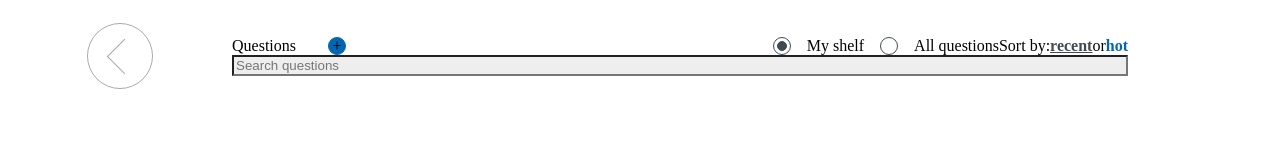
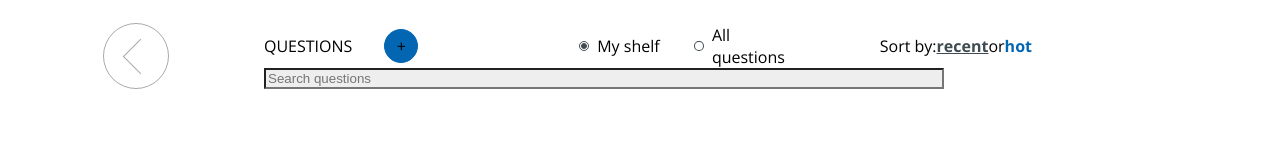
Before and after one commit to NancyBabich/ask-a-question, a React app: page / in a window 1280 px wide. Built offline with nearby package versions, Linux system fonts and the light colour scheme.

Commit message:
add AppContainer with global styles and tweak navbar styling

```diff
--- /dev/null
+++ b/app/components/AppContainer.js
@@ -0,0 +1,5 @@
+import styled from 'styled-components';
+
+const AppContainer = styled.div`font-family: 'Open Sans';`;
+
+export default AppContainer;
--- /dev/null
+++ b/app/components/DisplaySettings.js
@@ -0,0 +1,151 @@
+import React, { Component } from 'react';
+import styled from 'styled-components';
+import { ifProp } from 'styled-tools';
+
+import Centered from './../styled-components/Centered';
+import Colors from './../consts/Colors';
+import Container from './../styled-components/Container';
+import RadioButton from './RadioButton';
+
+export default class DisplaySettings extends Component {
+  constructor(props) {
+    super(props);
+    this.state = {
+      displayAllQuestions: false,
+      sortByHot: false
+    };
+  }
+
+  toggleDisplaySettings = buttonName => {
+    if (
+      (buttonName === 'allQuestions' && !this.state.displayAllQuestions) ||
+      (buttonName === 'myShelf' && this.state.displayAllQuestions === true)
+    ) {
+      this.setState({
+        displayAllQuestions: !this.state.displayAllQuestions
+      });
+    }
+
+    if (
+      (buttonName === 'recent' && this.state.sortByHot) ||
+      (buttonName === 'hot' && !this.state.sortByHot)
+    ) {
+      this.setState({
+        sortByHot: !this.state.sortByHot
+      });
+    }
+  };
+
+  render() {
+    return (
+      <DisplaySettingsContainer>
+        <StyledContainer>
+          <AddQuestion>
+            Questions
+            <AddButton>+</AddButton>
+          </AddQuestion>
+          <Settings>
+            <FilterSettings>
+              <FilterRadioButton>
+                <RadioButton
+                  on={!this.state.displayAllQuestions}
+                  onClick={() => this.toggleDisplaySettings('myShelf')}
+                />
+                <span>My shelf</span>
+              </FilterRadioButton>
+              <FilterRadioButton>
+                <RadioButton
+                  on={this.state.displayAllQuestions}
+                  onClick={() => this.toggleDisplaySettings('allQuestions')}
+                />
+                <span>All questions</span>
+              </FilterRadioButton>
+            </FilterSettings>
+            <SortSettings>
+              <span>Sort by:</span>
+              <Sort
+                active={!this.state.sortByHot}
+                onClick={() => this.toggleDisplaySettings('recent')}
+              >
+                recent
+              </Sort>
+              <span>or</span>
+              <Sort
+                active={this.state.sortByHot}
+                onClick={() => this.toggleDisplaySettings('hot')}
+              >
+                <span>hot</span>
+              </Sort>
+            </SortSettings>
+          </Settings>
+        </StyledContainer>
+        {this.props.searchBar &&
+          <StyledContainer>
+            <StyledInput placeholder="Search questions" />
+          </StyledContainer>}
+      </DisplaySettingsContainer>
+    );
+  }
+}
+
+const AddButton = styled.div`
+  margin-left: 2rem;
+  width: 2rem;
+  height: 2rem;
+  background-color: ${Colors.darkBlue};
+  border: 1px solid ${Colors.darkBlue};
+  border-radius: 50%;
+  text-align: center;
+  line-height: 2rem;
+  &:hover {
+    cursor: pointer;
+  }
+`;
+
+const AddQuestion = Centered.extend`
+  display: flex;
+  justify-content: flex-start;
+  width: 40%;
+  text-transform: uppercase;
+`;
+
+const DisplaySettingsContainer = Container.extend`
+  width: 60%;
+  align-items: space-between;
+`;
+
+const FilterRadioButton = Centered.extend`
+  justify-content: flex-start;
+  width: 50%;
+`;
+
+const FilterSettings = Centered.extend`width: 50%;`;
+
+const Settings = Centered.extend`
+  display: flex;
+  width: 60%;
+`;
+
+const Sort = styled.div`
+  color: ${ifProp('active', `${Colors.darkGray}`, `${Colors.darkBlue}`)};
+  font-weight: bold;
+  text-decoration: ${ifProp('active', 'underline', 'none')};
+  &:hover {
+    cursor: pointer;
+  }
+`;
+
+const SortSettings = Centered.extend`
+  width: 50%;
+  justify-content: flex-end;
+`;
+
+const StyledContainer = Container.extend`
+  flex-direction: row;
+  width: 100%;
+`;
+
+const StyledInput = styled.input`
+  width: 87.5%;
+  background-color: ${Colors.lightGray};
+`;
--- a/app/components/Header.js
+++ b/app/components/Header.js
@@ -4,108 +4,16 @@ import { ifProp } from 'styled-tools';
 
 import Centered from './../styled-components/Centered';
 import Colors from './../consts/Colors';
-import Container from './../styled-components/Container';
-import RadioButton from './RadioButton';
 
-export default class Header extends Component {
-  constructor(props) {
-    super(props);
-    this.state = {
-      displayAllQuestions: false,
-      sortByHot: false
-    };
-  }
-
-  toggleDisplaySettings = buttonName => {
-    if (
-      (buttonName === 'allQuestions' && !this.state.displayAllQuestions) ||
-      (buttonName === 'myShelf' && this.state.displayAllQuestions === true)
-    ) {
-      this.setState({
-        displayAllQuestions: !this.state.displayAllQuestions
-      });
-    }
-
-    if (
-      (buttonName === 'recent' && this.state.sortByHot) ||
-      (buttonName === 'hot' && !this.state.sortByHot)
-    ) {
-      this.setState({
-        sortByHot: !this.state.sortByHot
-      });
-    }
-  };
-
-  render() {
-    return (
+const Header = ({ rightComponent }) =>
   <NavContainer>
     <BackButtonContainer>
       <BackButton>
         <BackArrow />
       </BackButton>
     </BackButtonContainer>
-        <DisplaySettingsContainer>
-          <StyledContainer>
-            <StyledContainer>
-              Questions
-              <AddButton>+</AddButton>
-            </StyledContainer>
-            <StyledContainer>
-              <StyledContainer>
-                <RadioButton
-                  on={!this.state.displayAllQuestions}
-                  onClick={() => this.toggleDisplaySettings('myShelf')}
-                />
-                <span>My shelf</span>
-              </StyledContainer>
-              <StyledContainer>
-                <RadioButton
-                  on={this.state.displayAllQuestions}
-                  onClick={() => this.toggleDisplaySettings('allQuestions')}
-                />
-                <span>All questions</span>
-              </StyledContainer>
-              <StyledContainer>
-                Sort by:{' '}
-                <Sort
-                  active={!this.state.sortByHot}
-                  onClick={() => this.toggleDisplaySettings('recent')}
-                >
-                  recent
-                </Sort>{' '}
-                or{' '}
-                <Sort
-                  active={this.state.sortByHot}
-                  onClick={() => this.toggleDisplaySettings('hot')}
-                >
-                  hot
-                </Sort>
-              </StyledContainer>
-            </StyledContainer>
-          </StyledContainer>
-          {this.props.searchBar &&
-            <StyledContainer>
-              <StyledInput placeholder="Search questions" />
-            </StyledContainer>}
-        </DisplaySettingsContainer>
-      </NavContainer>
-    );
-  }
-}
-
-const AddButton = styled.div`
-  margin-left: 2rem;
-  width: 1rem;
-  height: 1rem;
-  background-color: ${Colors.darkBlue};
-  border: 1px solid ${Colors.darkBlue};
-  border-radius: 50%;
-  text-align: center;
-  line-height: 1rem;
-  &:hover {
-    cursor: pointer;
-  }
-`;
+    {rightComponent}
+  </NavContainer>;
 
 const BackArrow = styled.div`
   position: absolute;
@@ -136,38 +44,14 @@ const BackButtonContainer = Centered.extend`
   width: 20%;
 `;
 
-const DisplaySettingsContainer = Container.extend`
-  width: 80%;
-  align-items: space-between;
-  padding-right: 10rem;
-`;
-
 const NavContainer = styled.div`
   position: fixed;
   top: 0;
   display: flex;
   flex-direction: row;
-  justify-content: space-between;
   align-items: center;
   width: 100%;
   height: 7rem;
 `;
 
-const Sort = styled.div`
-  color: ${ifProp('active', `${Colors.darkGray}`, `${Colors.darkBlue}`)};
-  font-weight: bold;
-  text-decoration: ${ifProp('active', 'underline', 'none')};
-  &:hover {
-    cursor: pointer;
-  }
-`;
-
-const StyledContainer = Container.extend`
-  flex-direction: row;
-  justify-content: space-between;
-`;
-
-const StyledInput = styled.input`
-  width: 100%;
-  background-color: ${Colors.lightGray};
-`;
+export default Header;
--- a/app/components/RadioButton.js
+++ b/app/components/RadioButton.js
@@ -12,19 +12,19 @@ const RadioButtonSymbol = styled.div`
   display: flex;
   align-items: center;
   justify-content: center;
-  margin: 0 1rem;
-  width: 1rem;
-  height: 1rem;
+  width: .5rem;
+  height: .5rem;
   border: 1px solid ${Colors.darkGray};
   border-radius: 50%;
+  margin: 0 .5rem;
   &:hover {
     cursor: pointer;
   }
 `;
 
 const RadioButtonFill = styled.div`
-  width: .5rem;
-  height: .5rem;
+  width: .25rem;
+  height: .25rem;
   background-color: ${Colors.darkGray};
   border: 1px solid ${Colors.darkGray};
   border-radius: 50px;
--- a/app/index.html
+++ b/app/index.html
@@ -3,6 +3,7 @@
 <head>
   <meta charset="UTF-8">
   <title>Ask anything</title>
+  <link href="https://fonts.googleapis.com/css?family=Open+Sans:400,700" rel="stylesheet">
 </head>
 <body>
   <div id="app"></div>
--- a/app/index.js
+++ b/app/index.js
@@ -1,10 +1,13 @@
 import React from 'react';
 import ReactDOM from 'react-dom';
+
+import AppContainer from './components/AppContainer';
+import DisplaySettings from './components/DisplaySettings';
 import Header from './components/Header';
 
 ReactDOM.render(
-  <div>
-    <Header searchBar rightComponent={<div>test</div>} />
-  </div>,
+  <AppContainer>
+    <Header searchBar rightComponent={<DisplaySettings searchBar />} />
+  </AppContainer>,
   document.getElementById('app')
 );
```
Lines whose indentation alone changed are shown as unchanged.
